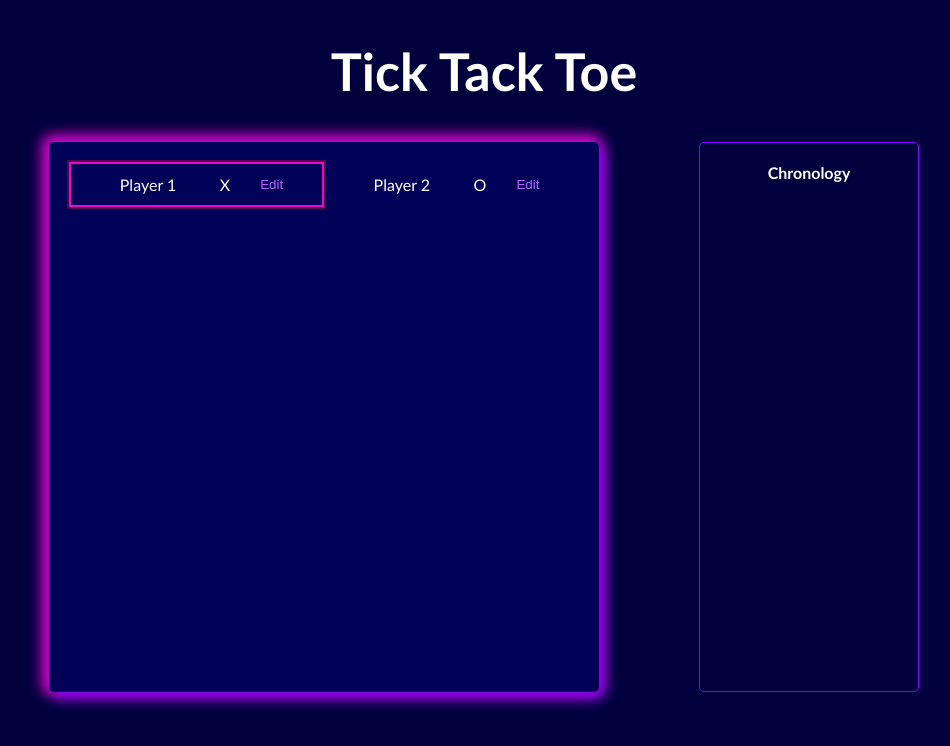
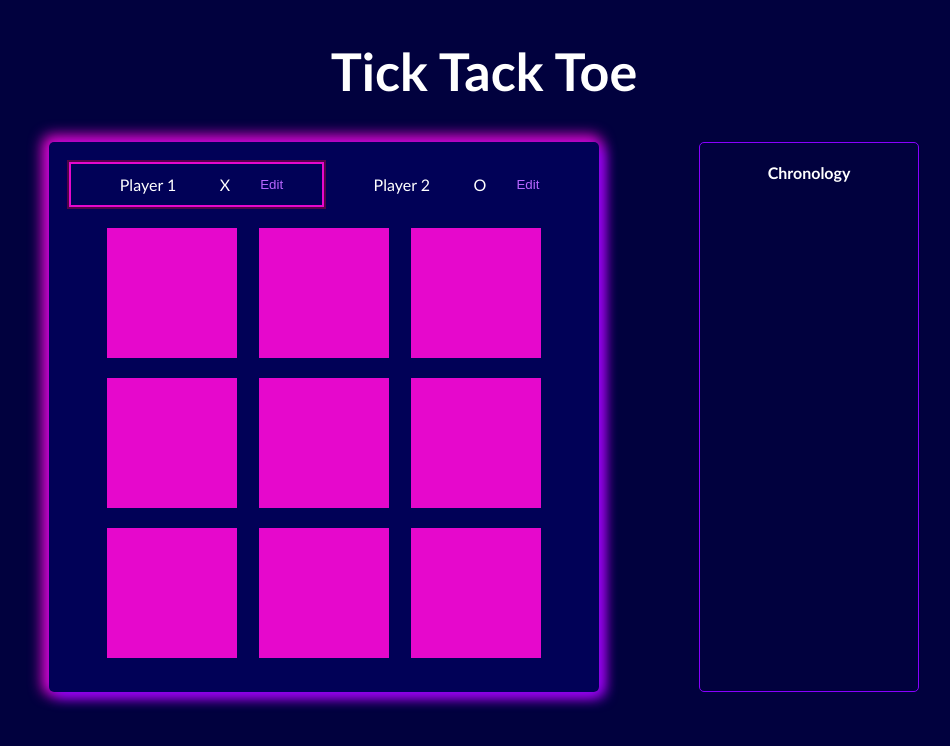
Before and after one commit to inv123/react-tick-tack-toe, a React (Create React App) app: page / in a window 1280 px wide. Shown: the top 746 px of the page, without its empty margins (156-1106 px from the left). Built offline with nearby package versions, Linux system fonts and the light colour scheme.

Commit message:
set gameboard select sign

```diff
--- a/src/App.js
+++ b/src/App.js
@@ -35,7 +35,7 @@ export const App = () => {
                 </div>
 
                 {/* BOARD */}
-                <GameBoard ></GameBoard>
+                <GameBoard players={playerInfo}></GameBoard>
             </div>
             <div className='chronology'>
                 <h4>Chronology</h4>
--- a/src/components/GameBoard.js
+++ b/src/components/GameBoard.js
@@ -8,20 +8,35 @@ const initialGameBoard = [
     [null, null, null]
 ]
 
-export const GameBoard = ({turn, setPlayerMove, updateChronology}) => {
+export const GameBoard = ({players}) => {
+    const [gameBoard, setGameBoard] = useState(initialGameBoard);
+    const activePlayer = players.filter(x => x.isActive == true)[0].sign;
 
+    function handleClickGameBoard(rowIndex, colIndex){
+        setGameBoard((prevGameBoard) => {
+            const upatedGameBoard = [...prevGameBoard].map((innerArray) => [...innerArray]);
+            upatedGameBoard[rowIndex][colIndex] = activePlayer;
+
+            return upatedGameBoard
+        })
+    }
 
 
 
   return (
     <div className='game-board' >
-        {/* {gameBoard.map((row, rowIndex) => (
+        {gameBoard.map((row, rowIndex) => (
             <ul key={rowIndex}>
                 {row.map((col, colIndex) => (
-                    <li key={colIndex} onClick={() => handleClickBoard(rowIndex, colIndex)}>{col}</li>
+                    <li key={colIndex}
+                        onClick={() => {
+                            handleClickGameBoard(rowIndex, colIndex)
+                        }} >
+                        {col}
+                    </li>
                 ))}
             </ul>
-        ))} */}
+        ))}
     </div>
   )
 }
```
